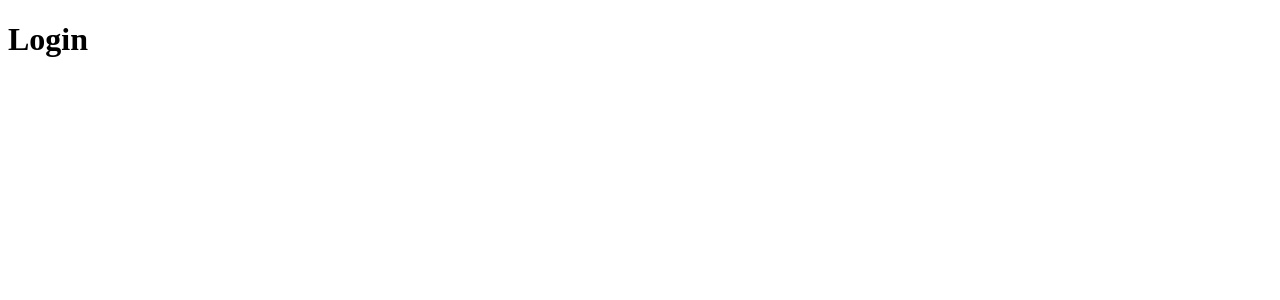
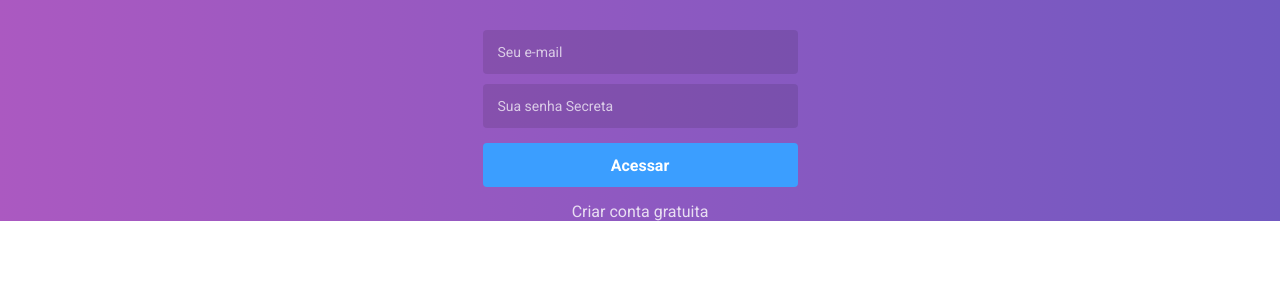
Before and after one commit to codenation-dev/squad-3-ad-react-softplan-1, a React (Create React App) app in the folder frontend/: page / in a window 1280 px wide. Shown: the top 300 px of the page. Built offline with nearby package versions, Linux system fonts and the light colour scheme.

Commit message:
Style global, style de autenticação

```diff
--- a/frontend/package.json
+++ b/frontend/package.json
@@ -7,12 +7,14 @@
     "@material-ui/icons": "^4.5.1",
     "axios": "^0.19.0",
     "history": "^4.10.1",
+    "polished": "^3.4.2",
     "prop-types": "^15.7.2",
     "react": "^16.12.0",
     "react-dom": "^16.12.0",
     "react-router-dom": "^5.1.2",
     "react-scripts": "3.2.0",
-    "reactotron-react-js": "^3.3.7"
+    "reactotron-react-js": "^3.3.7",
+    "styled-components": "^4.4.1"
   },
   "scripts": {
     "start": "react-scripts start",
--- a/frontend/src/App.js
+++ b/frontend/src/App.js
@@ -4,11 +4,14 @@ import { Router } from "react-router-dom";
 import Routes from "./routes/index";
 import history from "./services/history";
 
+import GlobalStyle from "./styles/global";
+
 function App() {
   return (
     <div className="App">
       <Router history={history}>
         <Routes />
+        <GlobalStyle />
       </Router>
     </div>
   );
--- a/frontend/src/pages/SignIn/index.js
+++ b/frontend/src/pages/SignIn/index.js
@@ -1,7 +1,18 @@
 import React from "react";
+import { Link } from "react-router-dom";
 
 // import { Container } from './styles';
 
 export default function SignIn() {
-  return <h1>Login</h1>;
+  return (
+    <>
+      <form>
+        <input type="email" placeholder="Seu e-mail" />
+        <input type="password" placeholder="Sua senha Secreta" />
+
+        <button type="submit">Acessar</button>
+        <Link to="/register">Criar conta gratuita</Link>
+      </form>
+    </>
+  );
 }
--- /dev/null
+++ b/frontend/src/pages/_layouts/auth/index.js
@@ -0,0 +1,16 @@
+import React from "react";
+import PropTypes from "prop-types";
+
+import { Wrapper, Content } from "./styles";
+
+export default function AuthLayout({ children }) {
+  return (
+    <Wrapper>
+      <Content>{children}</Content>
+    </Wrapper>
+  );
+}
+
+AuthLayout.propTypes = {
+  children: PropTypes.element.isRequired
+};
--- /dev/null
+++ b/frontend/src/pages/_layouts/auth/styles.js
@@ -0,0 +1,64 @@
+import styled from "styled-components";
+import { darken } from "polished";
+
+export const Wrapper = styled.div`
+  height: 100%;
+  background: linear-gradient(-90deg, #7159c1, #ab59c1);
+  display: flex;
+  flex-direction: column;
+  justify-content: center;
+  align-items: center;
+`;
+
+export const Content = styled.div`
+  width: 100%;
+  max-width: 315px;
+  text-align: center;
+
+  form {
+    display: flex;
+    flex-direction: column;
+    margin-top: 30px;
+  }
+
+  input {
+    background: rgba(0, 0, 0, 0.1);
+    border: 0;
+    border-radius: 4px;
+    height: 44px;
+    padding: 0 15px;
+    color: #fff;
+    margin: 0 0 10px;
+
+    &::placeholder {
+      color: rgba(255, 255, 255, 0.7);
+    }
+  }
+
+  button {
+    margin: 5px 0 0;
+    height: 44px;
+    background: #3b9eff;
+    font-weight: bold;
+    color: #fff;
+    border: 0;
+    border-radius: 4px;
+    font-size: 16px;
+    transition: background 0.2s;
+
+    &:hover {
+      background: ${darken(0.03, "#3b9eff")};
+    }
+  }
+
+  a {
+    color: #fff;
+    margin-top: 15px;
+    font-size: 16px;
+    opacity: 0.8;
+
+    &:hover {
+      opacity: 1;
+    }
+  }
+`;
--- /dev/null
+++ b/frontend/src/pages/_layouts/default/index.js
@@ -0,0 +1,12 @@
+import React from "react";
+import PropTypes from "prop-types";
+
+import { Wrapper } from "./styles";
+
+export default function DefaultLayout({ children }) {
+  return <Wrapper>{children}</Wrapper>;
+}
+
+DefaultLayout.propTypes = {
+  children: PropTypes.element.isRequired
+};
--- /dev/null
+++ b/frontend/src/pages/_layouts/default/styles.js
@@ -0,0 +1,6 @@
+import styled from "styled-components";
+
+export const Wrapper = styled.div`
+  height: 100%;
+  background: #333;
+`;
--- a/frontend/src/routes/Route.js
+++ b/frontend/src/routes/Route.js
@@ -1,12 +1,16 @@
 import React from "react";
 import PropTypes from "prop-types";
 import { Route, Redirect } from "react-router-dom";
+
+import AuthLayout from "../pages/_layouts/auth";
+import DefaultLayout from "../pages/_layouts/default";
 
 export default function RouteWrapper({
   component: Component,
   isPrivate,
   ...rest
 }) {
+  //logado ou não só para testes.
   const signed = false;
 
   if (!signed && isPrivate) {
@@ -17,7 +21,18 @@ export default function RouteWrapper({
     return <Redirect to="/dashboard" />;
   }
 
-  return <Route {...rest} component={Component} />;
+  const Layout = signed ? DefaultLayout : AuthLayout;
+
+  return (
+    <Route
+      {...rest}
+      render={props => (
+        <Layout>
+          <Component {...props} />
+        </Layout>
+      )}
+    />
+  );
 }
 // Organizando Rotas personalizadas.
 RouteWrapper.propTypes = {
--- /dev/null
+++ b/frontend/src/styles/global.js
@@ -0,0 +1,38 @@
+import { createGlobalStyle } from "styled-components";
+
+export default createGlobalStyle`
+@import url('https://fonts.googleapis.com/css?family=Roboto:400,700&display=swap');
+
+* {
+  margin: 0;
+  padding: 0;
+  outline: 0;
+  box-sizing: border-box;
+}
+
+*:focus {
+  outline: 0;
+}
+
+html, body, #root {
+  height: 100%;
+}
+
+body {
+  -webkit-font-smoothing: antialiased;
+}
+body, input , button {
+  font: 14px 'Roboto', sans-serif;
+}
+a{
+  text-decoration: none;
+}
+
+ul {
+  list-style: none;
+}
+
+button {
+  cursor: pointer;
+}
+`;
```
Also changed, not shown: 1 other file (tests, documents, lock files or other folders).
